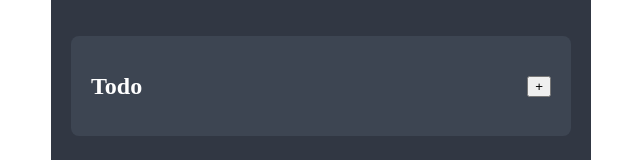
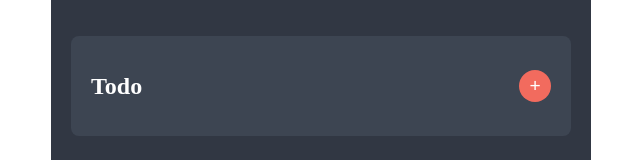
Before and after one commit to chris2kus31/todo-ui, a Nuxt app: page /todo in a window 1280 px wide. Shown: the part 322-482 px from the top of the page, without its empty margins (319-959 px from the left). Built offline with nearby package versions, Linux system fonts and the light colour scheme.

Commit message:
adding class to button

```diff
--- a/pages/todo.vue
+++ b/pages/todo.vue
@@ -4,7 +4,7 @@
         <div class="todo-card">
           <header class="todo-header">
             <h1 class="todo-title">Todo</h1>
-            <button>+</button>
+            <button class="add-button">+</button>
           </header>
       </div>
       </div>
@@ -55,4 +55,7 @@
   height: 32px;
   cursor: pointer;
 }
+.add-button:hover {
+  opacity: 0.9;
+}
   </style>
```
